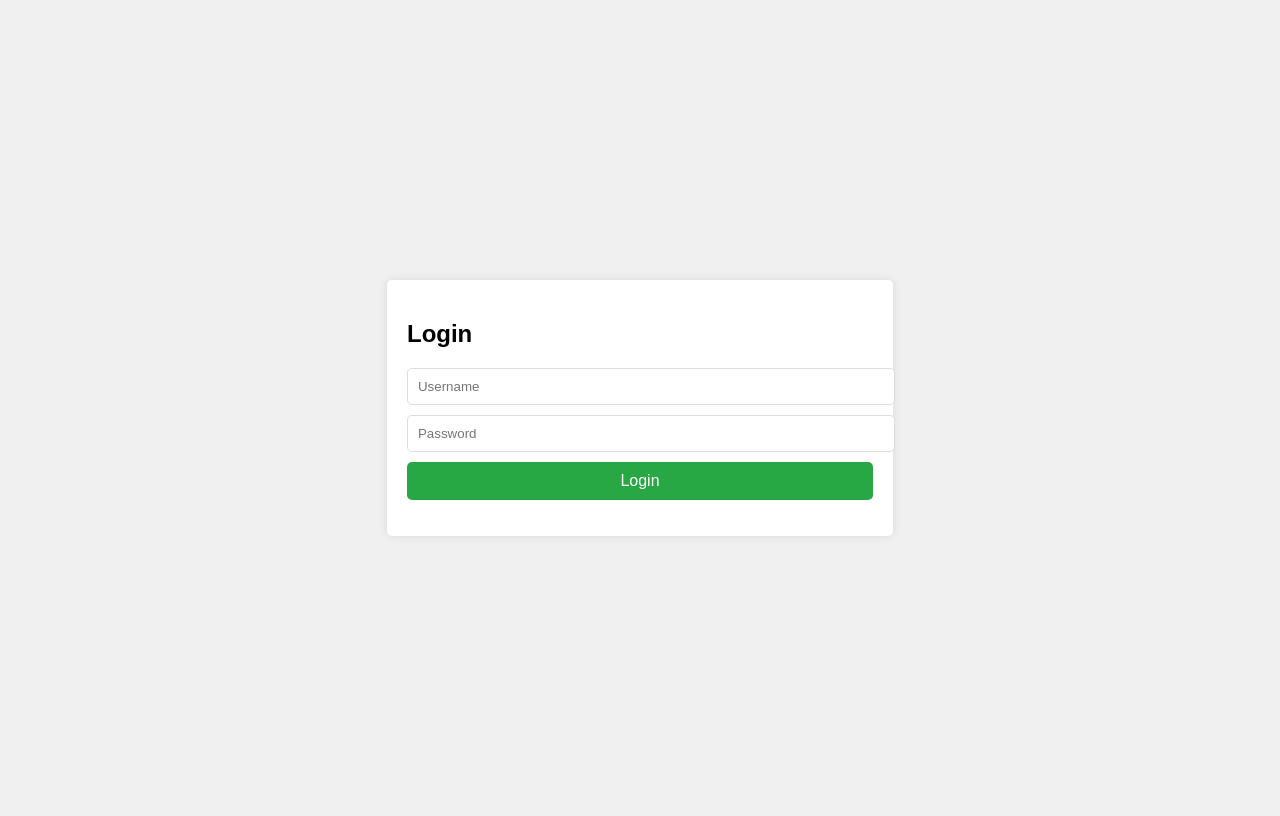
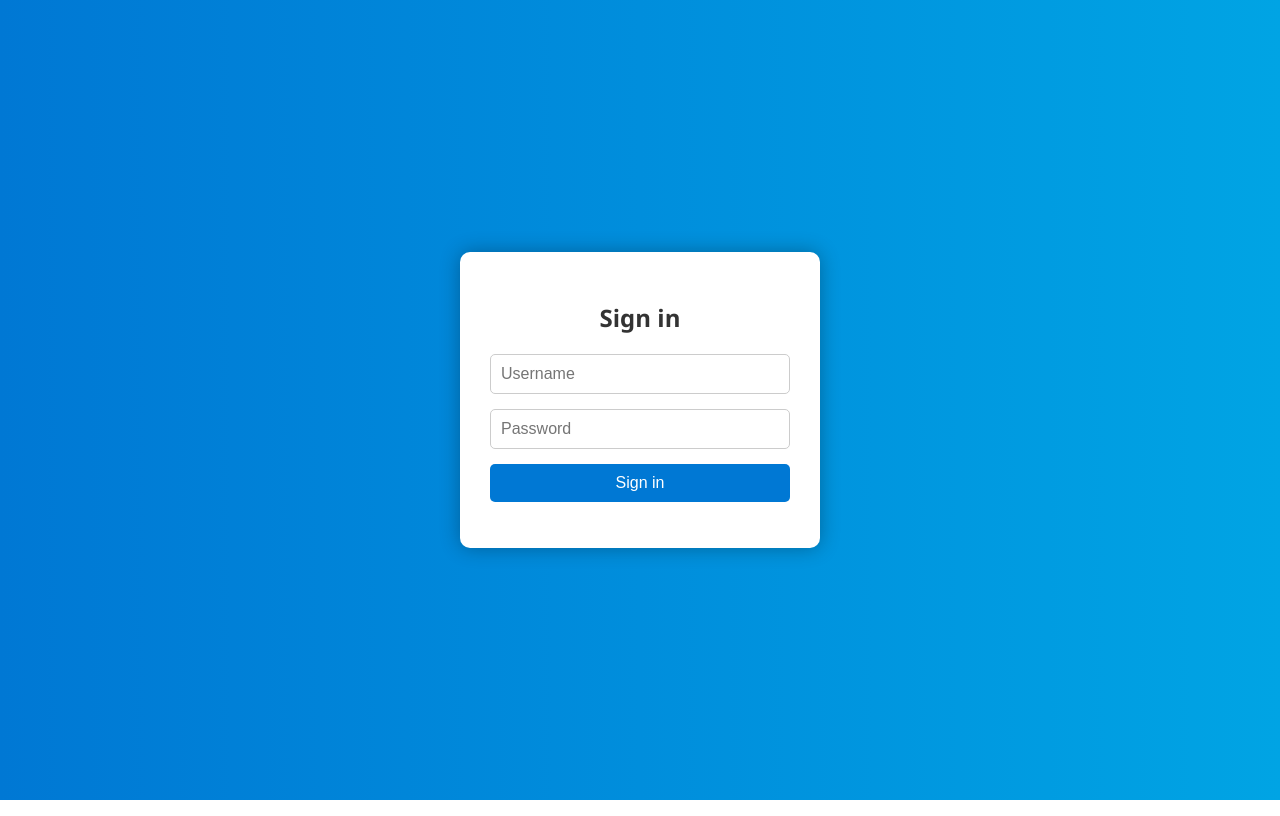
Before and after one commit to mcoco35/simple-login-page, a plain HTML site: page index.html in a window 1280 px wide. Drawn offline with Linux system fonts and the light colour scheme.

Commit message:
Update index.html

```diff
--- a/index.html
+++ b/index.html
@@ -6,50 +6,62 @@
     <title>Login Page</title>
     <style>
         body {
-            font-family: Arial, sans-serif;
+            font-family: 'Segoe UI', Tahoma, Geneva, Verdana, sans-serif;
             display: flex;
             justify-content: center;
             align-items: center;
             height: 100vh;
-            background-color: #f0f0f0;
+            background: linear-gradient(to right, #0078d4, #00a4e4); /* Windows blue gradient */
+            margin: 0;
         }
         .login-container {
             background-color: #fff;
-            padding: 20px;
-            border-radius: 5px;
-            box-shadow: 0 0 10px rgba(0,0,0,0.1);
+            padding: 30px;
+            border-radius: 10px;
+            box-shadow: 0 0 20px rgba(0,0,0,0.3);
+            width: 300px; /* Adjust width */
+            text-align: center;
         }
         .login-container h2 {
             margin-bottom: 20px;
+            color: #333;
+            font-size: 24px;
         }
         .login-container input {
             width: 100%;
             padding: 10px;
-            margin-bottom: 10px;
-            border: 1px solid #ddd;
+            margin-bottom: 15px;
+            border: 1px solid #ccc;
             border-radius: 5px;
+            box-sizing: border-box;
+            font-size: 16px;
         }
         .login-container button {
             width: 100%;
             padding: 10px;
             border: none;
             border-radius: 5px;
-            background-color: #28a745;
+            background-color: #0078d4; /* Windows button color */
             color: #fff;
             font-size: 16px;
+            cursor: pointer;
         }
         .login-container button:hover {
-            background-color: #218838;
+            background-color: #005a9e;
+        }
+        #error-message {
+            color: #e04b43;
+            margin-top: 10px;
         }
     </style>
 </head>
 <body>
     <div class="login-container">
-        <h2>Login</h2>
+        <h2>Sign in</h2>
         <input type="text" id="username" placeholder="Username">
         <input type="password" id="password" placeholder="Password">
-        <button onclick="login()">Login</button>
-        <p id="error-message" style="color: red;"></p>
+        <button onclick="login()">Sign in</button>
+        <p id="error-message"></p>
     </div>
     <script src="credentials.js"></script>
     <script>
```
